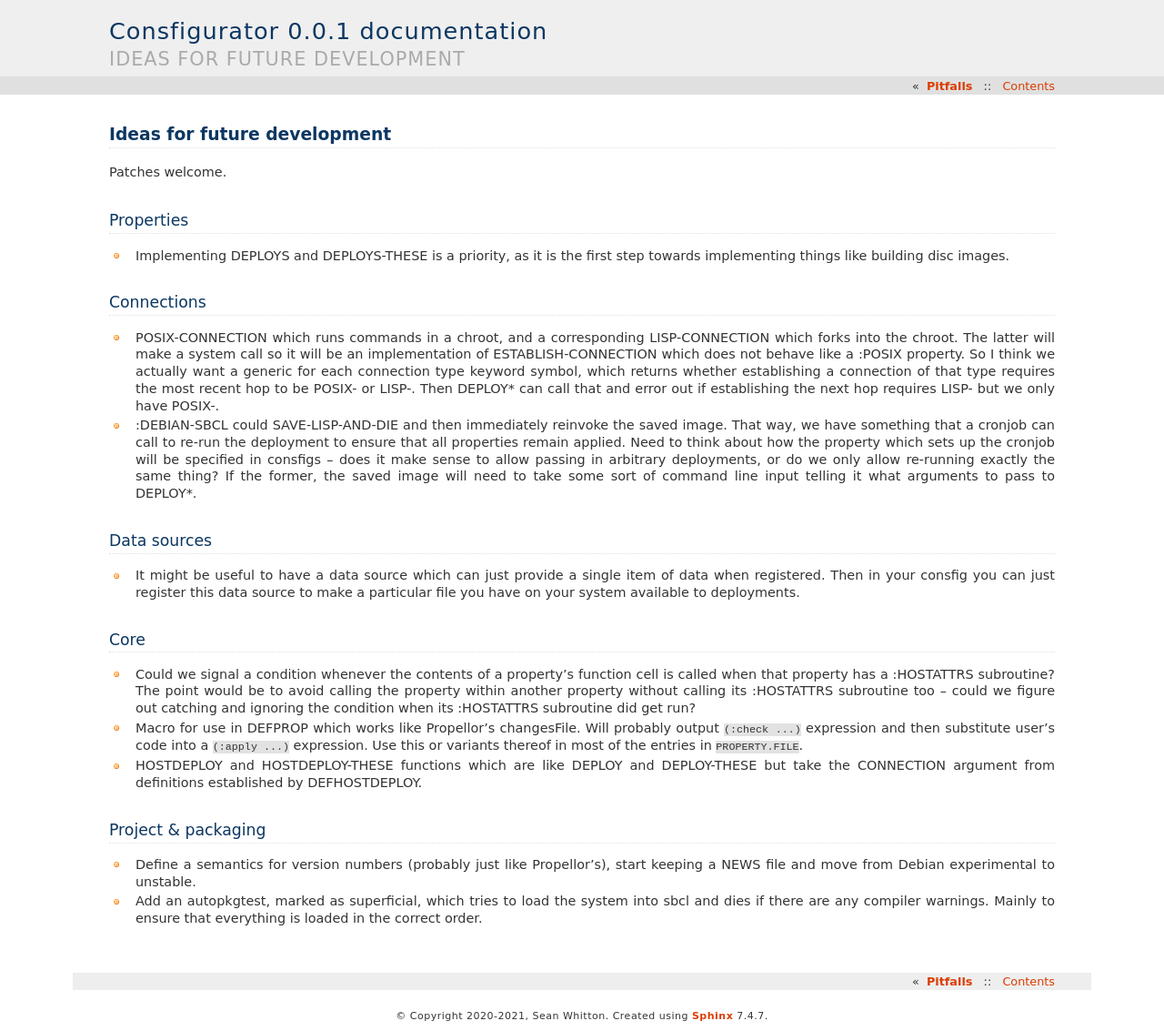
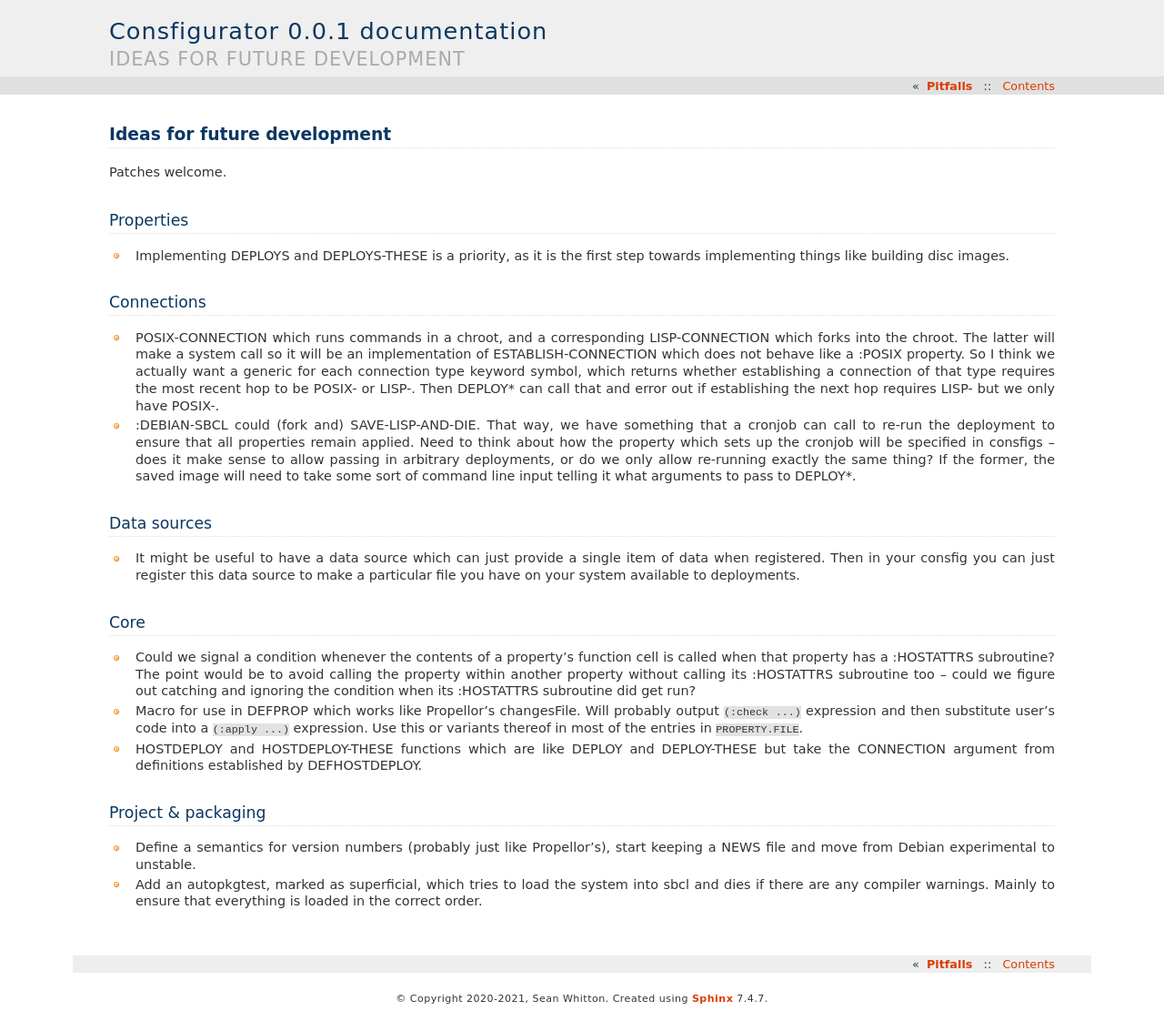
Before and after one commit to spwhitton/consfigurator, a Sphinx documentation site: the page built from doc/ideas.rst, in a window 1280 px wide. Shown: the whole page at 91% size. Built offline with Sphinx 7.4.7, drawn with Linux system fonts in a browser that asks for light colours.

Commit message:
note about forking before SAVE-LISP-AND-DIE
Signed-off-by: Sean Whitton <spwhitton@spwhitton.name>

```diff
--- a/doc/ideas.rst
+++ b/doc/ideas.rst
@@ -21,14 +21,14 @@ Connections
   Then DEPLOY* can call that and error out if establishing the next hop
   requires LISP- but we only have POSIX-.
 
-- :DEBIAN-SBCL could SAVE-LISP-AND-DIE and then immediately reinvoke the saved
-  image.  That way, we have something that a cronjob can call to re-run the
-  deployment to ensure that all properties remain applied.  Need to
-  think about how the property which sets up the cronjob will be specified in
-  consfigs -- does it make sense to allow passing in arbitrary deployments, or
-  do we only allow re-running exactly the same thing?  If the former, the
-  saved image will need to take some sort of command line input telling it
-  what arguments to pass to DEPLOY*.
+- :DEBIAN-SBCL could (fork and) SAVE-LISP-AND-DIE.  That way, we have
+  something that a cronjob can call to re-run the deployment to ensure that
+  all properties remain applied.  Need to think about how the property which
+  sets up the cronjob will be specified in consfigs -- does it make sense to
+  allow passing in arbitrary deployments, or do we only allow re-running
+  exactly the same thing?  If the former, the saved image will need to take
+  some sort of command line input telling it what arguments to pass to
+  DEPLOY*.
 
 Data sources
 ------------
```
